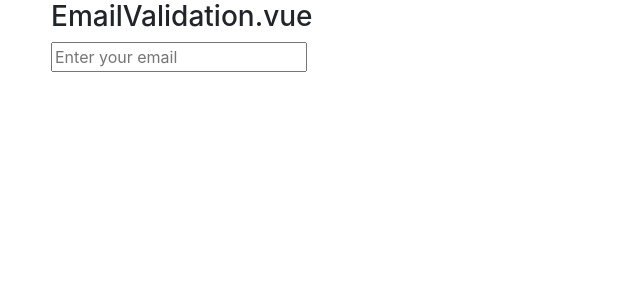
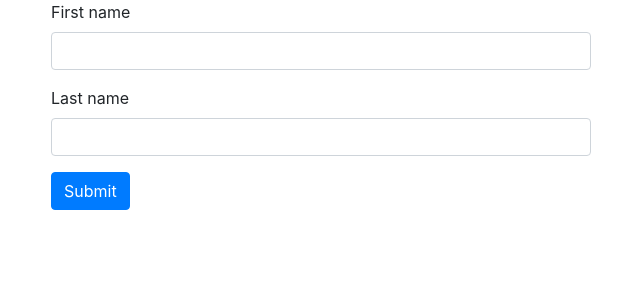
Before and after one commit to UniquelySimilar/vue-sandbox, a Vue app: page / in a window 1280 px wide. Shown: the top 300 px of the page, without its empty margins (34-674 px from the left). Built offline with nearby package versions, Linux system fonts and the light colour scheme.

Commit message:
stackoverflow hidden input substitute

```diff
--- a/src/App.vue
+++ b/src/App.vue
@@ -1,15 +1,15 @@
 <template>
   <div id="app" class="container">
-    <email-validation />
+    <hidden-input-substitute />
   </div>
 </template>
 
 <script>
-  import EmailValidation from '@/components/stackoverflow/misc/EmailValidation'
+  import HiddenInputSubstitute from '@/components/stackoverflow/misc/HiddenInputSubstitute'
   export default {
     name: 'App',
     components: {
-      EmailValidation
+      HiddenInputSubstitute
     },
     data() {
       return {
--- /dev/null
+++ b/src/components/stackoverflow/misc/HiddenInputSubstitute.vue
@@ -0,0 +1,45 @@
+<template>
+  <div class="hidden-input-substitute">
+    <div class="row">
+      <div class="col-md-6">
+        <form @submit.prevent="submitForm">
+          <div class="form-group">
+            <label>First name</label>
+            <input type="text" class="form-control" v-model="formObject.firstName">
+          </div>
+          <div class="form-group">
+            <label>Last name</label>
+            <input type="text" class="form-control" v-model="formObject.lastName">
+          </div>
+          <button class="btn btn-primary">Submit</button>
+        </form>
+      </div>
+    </div>
+  </div>
+</template>
+
+<script>
+  import axios from 'axios'
+
+  export default {
+    data() {
+      return {
+        formObject: {
+          firstName: '',
+          lastName: '',
+          hiddenValueOne: 'hiddenOne',
+          hiddenValueTwo: 'hiddenTwo'
+        }
+      }
+    },
+    methods: {
+      submitForm() {
+        console.log(this.formObject);
+        axios.post('/path/to/endpoint', this.formObject)
+        .then( response => console.log(response) )
+        .catch( error => console.log(error) )
+      }
+    }
+
+  }
+</script>
```
